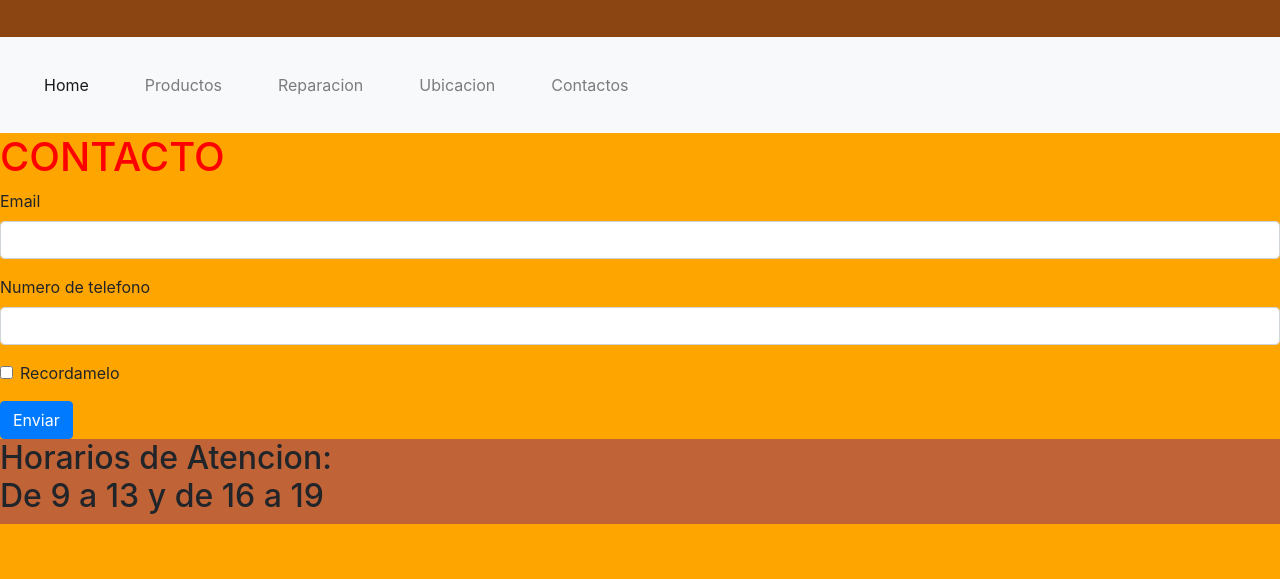
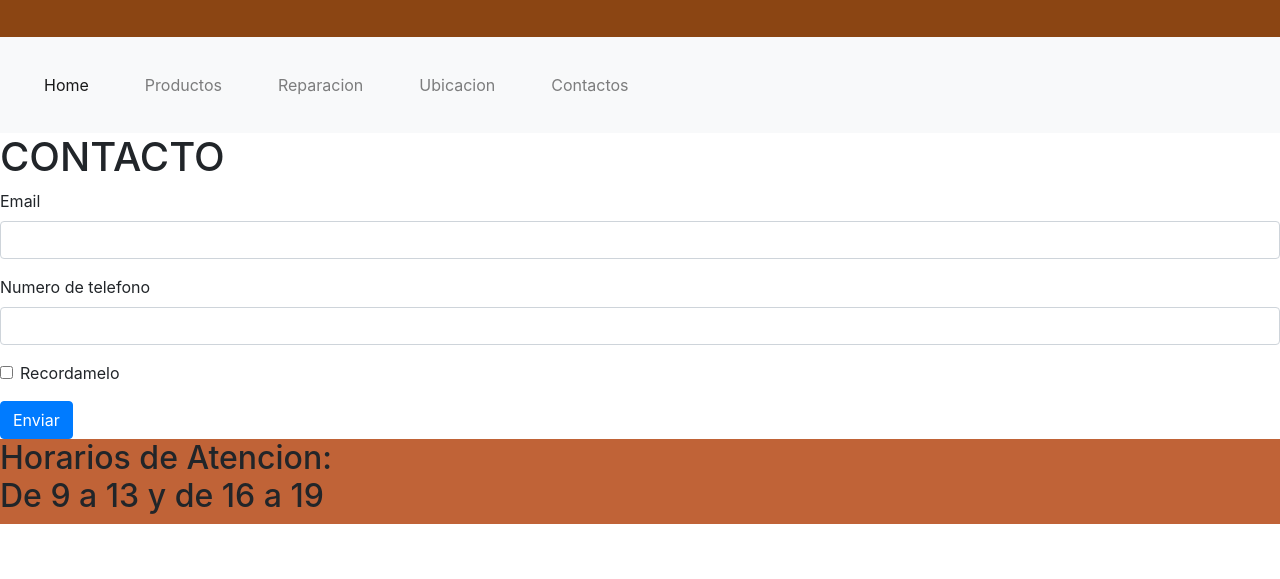
Before and after one commit to aleeggomez/Segundaentregafinal, a website: page views/contactos.html in a window 1280 px wide. Shown: the part 162-741 px from the top of the page. Drawn offline with nearby package versions, Linux system fonts and the light colour scheme; files whose address does not match are found by name.

Commit message:
agregando comentarios y cambios en css

```diff
--- a/scss/style.scss
+++ b/scss/style.scss
@@ -10,10 +10,10 @@
 //agregando color
 
 h1{
-	color: $color-primario
+
 }
 body{
-	background: $color-bg
+
 }
 h3{
 	color: black;
```
Also changed, not shown: index.html (+8 -3 lines), views/contactos.html (+4 -2 lines), views/productos.html (+10 -7 lines), views/reparacion.html (+6 -1 lines), views/ubicacion.html (+8 -8 lines), css/estilo.css.
